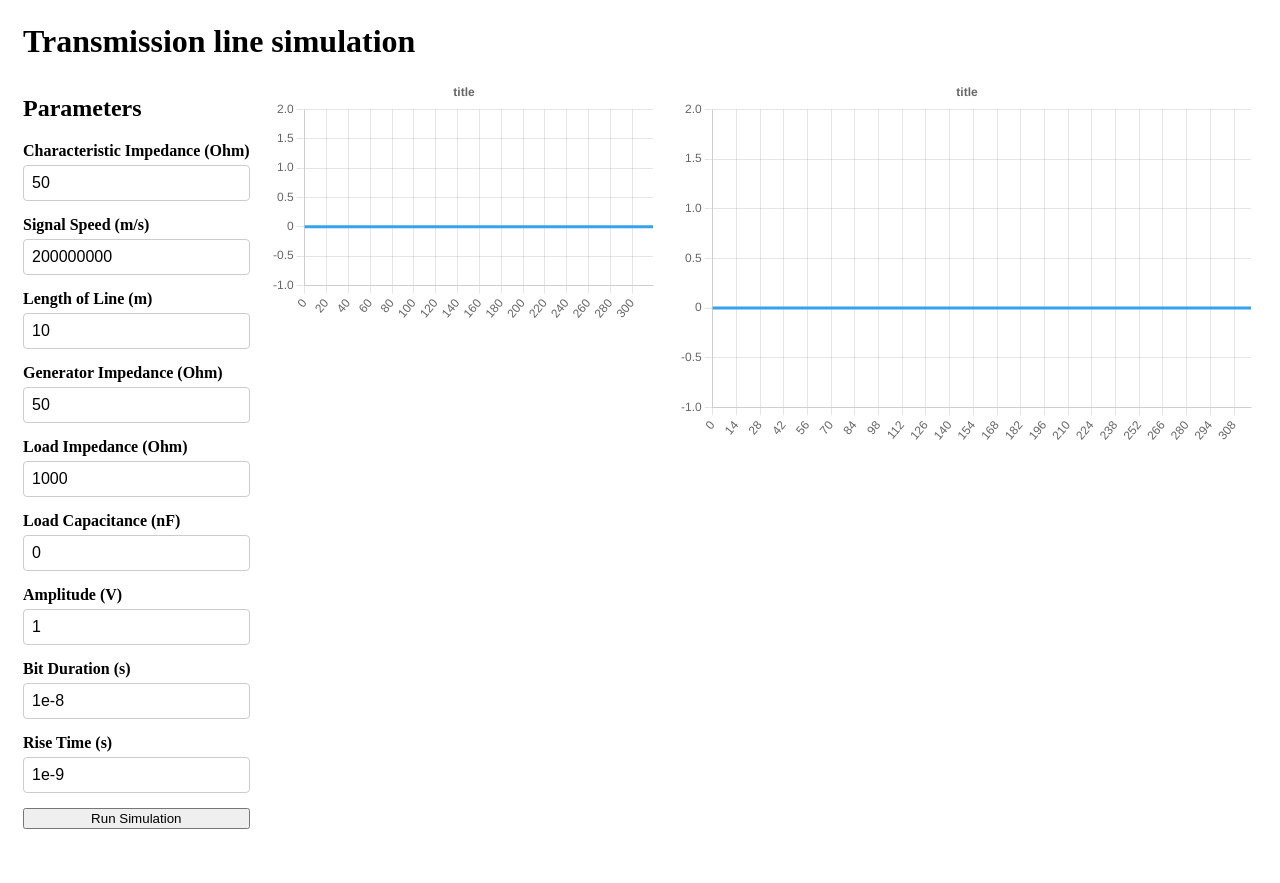
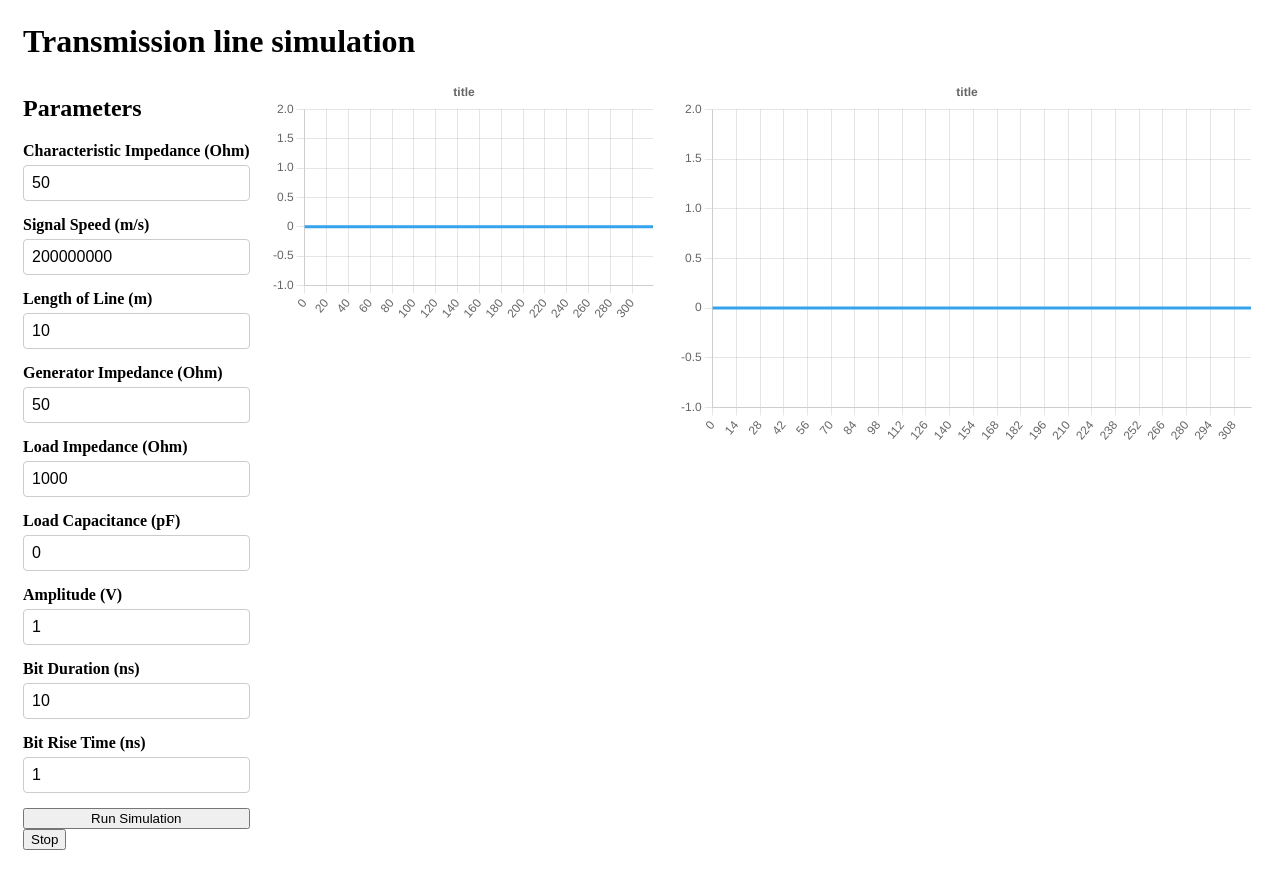
Before and after one commit to egvhauwa/transmission-line, a Vue app: page / in a window 1280 px wide. Built offline with nearby package versions, Linux system fonts and the light colour scheme.

Commit message:
fix scaling issue + update form

```diff
--- a/src/App.vue
+++ b/src/App.vue
@@ -1,19 +1,22 @@
 <template>
   <h1 id="header">Transmission line simulation</h1>
   <div id="sim">
-    <ParametersForm :process="process" />
+    <div>
+      <ParametersForm :process="process" />
+      <button @click="stop">Stop</button>
+    </div>
     <WaveChart :data="voltage" />
     <WaveChart :data="current" />
   </div>
 </template>
 
 <script setup lang="ts">
-import { ref } from "vue";
+import { ref } from 'vue';
 
-import { InputParams, Simulator } from "./utils/simulator";
+import { InputParams, Simulator } from './utils/simulator';
 
-import ParametersForm from "./components/ParametersForm.vue";
-import WaveChart from "./components/WaveChart.vue";
+import ParametersForm from './components/ParametersForm.vue';
+import WaveChart from './components/WaveChart.vue';
 
 const simulator: Simulator = new Simulator();
 const interval = ref<number | null>(null);
@@ -35,6 +38,12 @@ const process = (parameters: InputParams) => {
     current.value = [...simulator.I];
   }, 20); // Update every 20 ms
 };
+
+const stop = () => {
+  if (interval.value) {
+    clearInterval(interval.value);
+  }
+};
 </script>
 
 <style scoped>
--- /dev/null
+++ b/src/components/ParameterInput.vue
@@ -0,0 +1,44 @@
+<template>
+  <div class="parameter-input">
+    <label :for="id">{{ label }}</label>
+    <input :id="id" v-model="unscaledInput" type="number" @input="scaleInput" />
+  </div>
+</template>
+
+<script setup lang="ts">
+import { ref, defineProps, defineModel } from 'vue';
+
+const props = defineProps<{
+  label: string;
+  id: string;
+  scale?: number;
+}>();
+
+const model = defineModel({ type: Number, required: true });
+
+const scaleFactor: number = props.scale || 1; // Default scale factor is 1 (no scaling)
+const unscaledInput = ref<number>(model.value / scaleFactor);
+
+const scaleInput = () => {
+  model.value = unscaledInput.value * scaleFactor;
+};
+</script>
+
+<style scoped>
+.parameter-input {
+  display: flex;
+  flex-direction: column;
+  gap: 5px;
+}
+
+label {
+  font-weight: bold;
+}
+
+input {
+  padding: 8px;
+  font-size: 16px;
+  border: 1px solid #ccc;
+  border-radius: 4px;
+}
+</style>
--- a/src/components/ParametersForm.vue
+++ b/src/components/ParametersForm.vue
@@ -2,115 +2,62 @@
   <div>
     <h2>Parameters</h2>
     <form @submit.prevent="submitForm">
-      <div class="form-item">
-        <label for="Rc">Characteristic Impedance (Ohm)</label>
-        <input
+      <ParameterInput
         v-model="parameters.Rc"
-          type="number"
+        label="Characteristic Impedance (Ohm)"
         id="Rc"
-          step="any"
-          required
       />
-      </div>
-
-      <div class="form-item">
-        <label for="v">Signal Speed (m/s)</label>
-        <input
+      <ParameterInput
         v-model="parameters.v"
-          type="number"
+        label="Signal Speed (m/s)"
         id="v"
-          step="any"
-          required
       />
-      </div>
-
-      <div class="form-item">
-        <label for="d">Length of Line (m)</label>
-        <input
+      <ParameterInput
         v-model="parameters.d"
-          type="number"
+        label="Length of Line (m)"
         id="d"
-          step="any"
-          required
       />
-      </div>
-
-      <div class="form-item">
-        <label for="Rg">Generator Impedance (Ohm)</label>
-        <input
+      <ParameterInput
         v-model="parameters.Rg"
-          type="number"
+        label="Generator Impedance (Ohm)"
         id="Rg"
-          step="any"
-          required
       />
-      </div>
-
-      <div class="form-item">
-        <label for="RL">Load Impedance (Ohm)</label>
-        <input
+      <ParameterInput
         v-model="parameters.Rl"
-          type="number"
-          id="RL"
-          step="any"
-          required
+        label="Load Impedance (Ohm)"
+        id="Rl"
       />
-      </div>
-
-      <div class="form-item">
-        <label for="CL">Load Capacitance (nF)</label>
-        <input
+      <ParameterInput
         v-model="parameters.Cl"
-          type="number"
-          id="CL"
-          step="any"
-          required
+        label="Load Capacitance (pF)"
+        id="v"
+        :scale="1e-12"
       />
-      </div>
-
-      <div class="form-item">
-        <label for="A">Amplitude (V)</label>
-        <input
-          v-model="parameters.A"
-          type="number"
-          id="A"
-          step="any"
-          required
+      <ParameterInput v-model="parameters.A" label="Amplitude (V)" id="Rl" />
+      <ParameterInput
+        v-model="parameters.tBit"
+        label="Bit Duration (ns)"
+        id="tBit"
+        :scale="1e-9"
       />
-      </div>
-
-      <div class="form-item">
-        <label for="Tbit">Bit Duration (s)</label>
-        <input
-          v-model="parameters.tBit"
-          type="number"
-          id="Tbit"
-          step="any"
-          required
+      <ParameterInput
+        v-model="parameters.tRise"
+        label="Bit Rise Time (ns)"
+        id="tRise"
+        :scale="1e-9"
       />
-      </div>
-
-      <div class="form-item">
-        <label for="tau_r">Rise Time (s)</label>
-        <input
-          v-model="parameters.tRise"
-          type="number"
-          id="tau_r"
-          step="any"
-          required
-        />
-      </div>
-
       <button type="submit">Run Simulation</button>
     </form>
   </div>
 </template>
 
 <script setup lang="ts">
-import { ref } from "vue";
+import { ref } from 'vue';
 
-import type { InputParams } from "../utils/simulator";
-import { defaultParameters } from "../utils/simulator";
+import type { InputParams } from '../utils/simulator';
+import { defaultParameters } from '../utils/simulator';
+
+import ParameterInput from './ParameterInput.vue';
 
 const props = defineProps<{ process: Function }>();
 
@@ -127,21 +74,4 @@ form {
   flex-direction: column;
   gap: 15px;
 }
-
-.form-item {
-  display: flex;
-  flex-direction: column;
-  gap: 5px;
-}
-
-label {
-  font-weight: bold;
-}
-
-input {
-  padding: 8px;
-  font-size: 16px;
-  border: 1px solid #ccc;
-  border-radius: 4px;
-}
 </style>
--- a/src/utils/simulator.ts
+++ b/src/utils/simulator.ts
@@ -1,4 +1,4 @@
-import { generator, getMinimumWavelength } from "./generator";
+import { generator, getMinimumWavelength } from './generator';
 
 export interface InputParams {
   Rc: number; // Characteristic impedance (Ohms)
@@ -97,13 +97,9 @@ export class Simulator {
     } else {
       // Boundary condition for n=N
       V[N] =
-        (V[N] + 2 * alpha * Rc * (I[N - 1] / Rc - V[N] / (2 * Rl))) /
-        (1 + (alpha * Rc) / Rl);
-
-      // V[N] =
-      //   (V[N] * (1 + (2 * alpha * Cl * Rc) / t - (alpha * Rc) / Rl) +
-      //     2 * alpha * I[N - 1]) /
-      //   (1 + (alpha * Rc) / Rl + (2 * alpha * Cl * Rc) / t);
+        (V[N] * (1 + (2 * alpha * Cl * Rc) / deltaT - (alpha * Rc) / Rl) +
+          2 * alpha * I[N - 1]) /
+        (1 + (alpha * Rc) / Rl + (2 * alpha * Cl * Rc) / deltaT);
     }
     this.timeStep = timeStep + 1;
   }
```
Also changed, not shown: src/components/WaveChart.vue (+7 -7 lines), src/main.ts (+4 -4 lines). Lines whose indentation alone changed are shown as unchanged.
